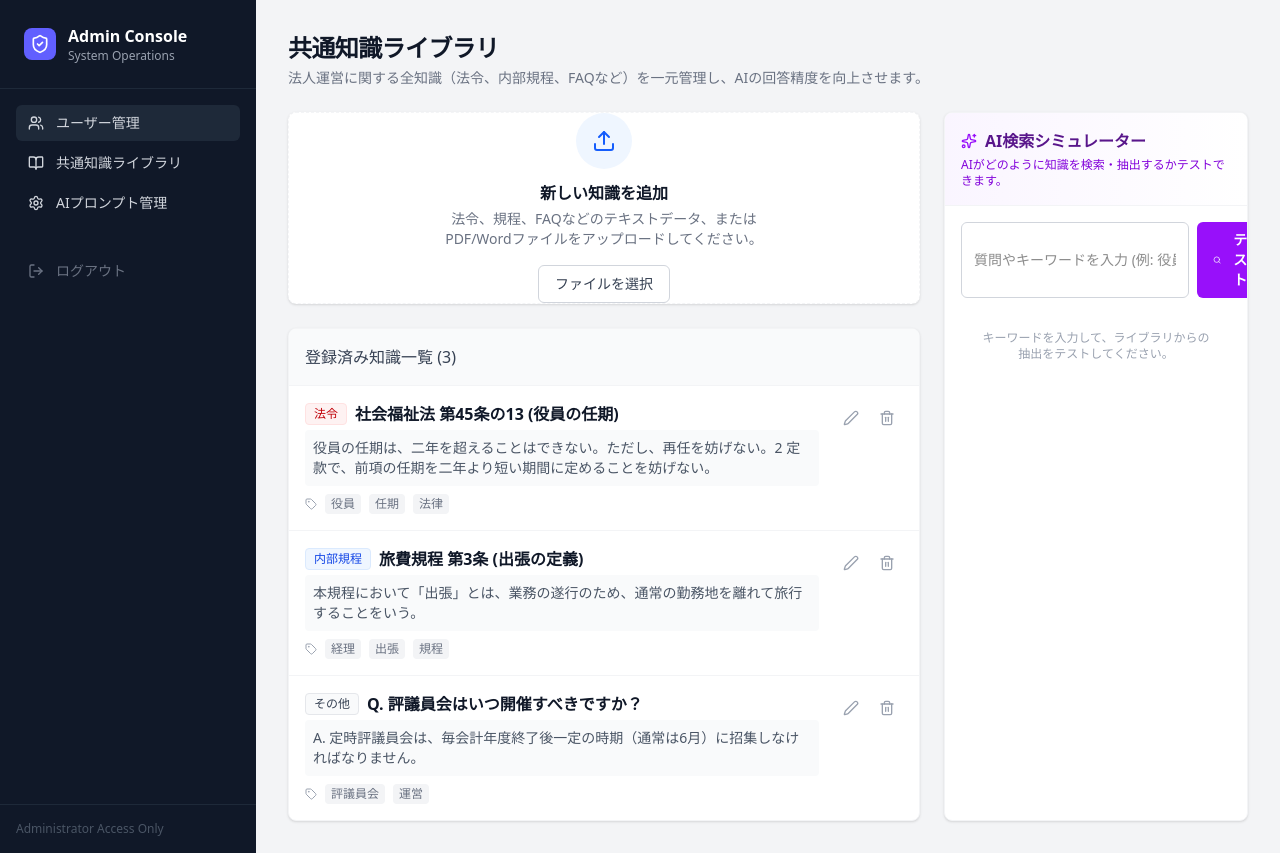
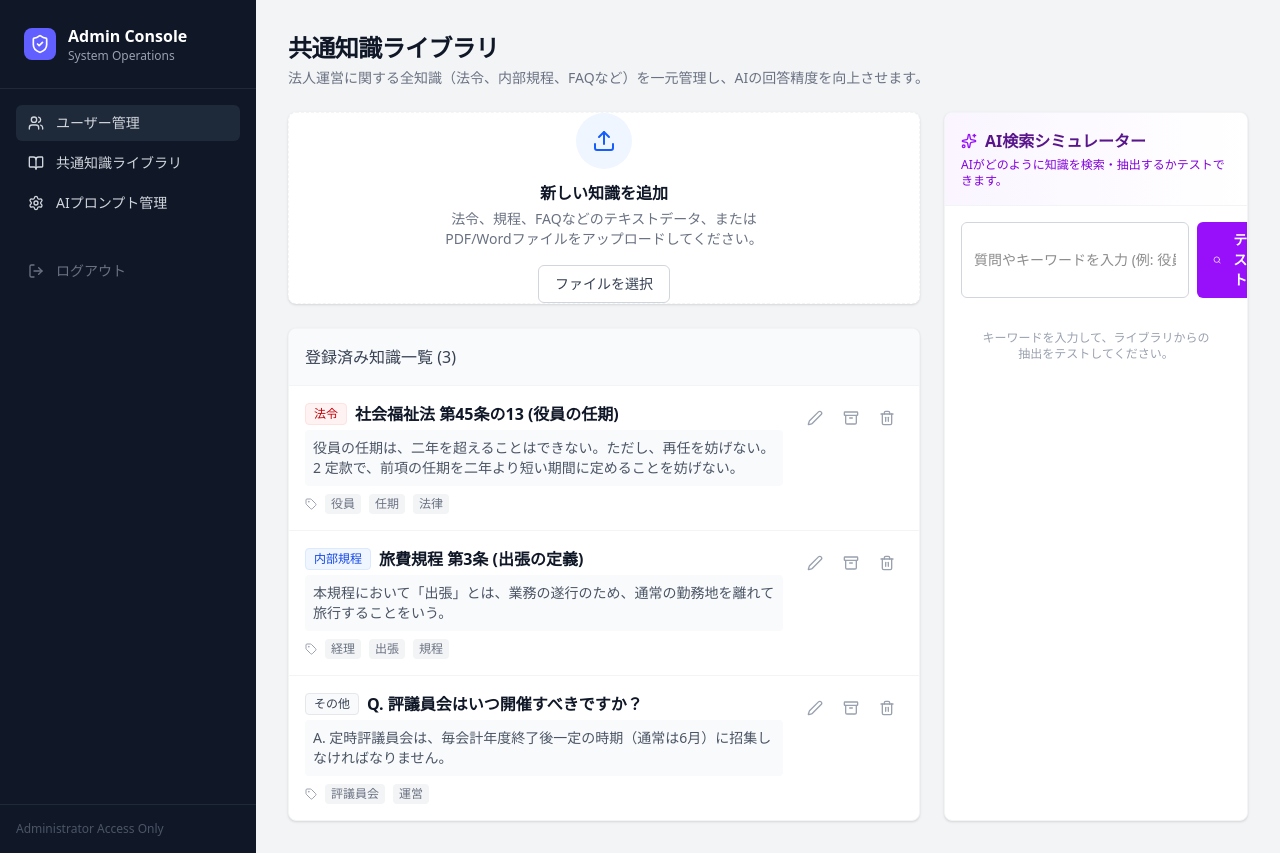
Before and after one commit to okaspo/social-welfare-console, a Next.js app: page /admin/dashboard/knowledge in a window 1280 px wide. Built offline with nearby package versions, Linux system fonts and the light colour scheme.

Commit message:
Implement Knowledge Archiving (Schema, Action, UI)

```diff
--- a/src/components/admin/knowledge-list.tsx
+++ b/src/components/admin/knowledge-list.tsx
@@ -1,12 +1,28 @@
 'use client'
 
 import { useState } from 'react'
-import { Edit2, Trash2, Tag, BookOpen } from 'lucide-react'
-import { KnowledgeItem } from '@/lib/admin/knowledge-data'
+import { archiveKnowledgeItem } from '@/lib/actions/knowledge'
+import { Archive, Edit2, Trash2, Tag, BookOpen } from 'lucide-react'
+// ... (imports)
 
 export default function KnowledgeList({ items }: { items: KnowledgeItem[] }) {
+    const handleArchive = async (id: string) => {
+        if (!confirm('この知識をアーカイブしますか？\n（削除はされませんが、AIの回答には使用されなくなります）')) return
+
+        const result = await archiveKnowledgeItem(id)
+        if (result.success) {
+            // Optimistic update or just rely on revalidate
+            // For simple list, revalidate might be enough if parent triggers it
+            // Ideally we accept a callback or use router.refresh() if this is deep client component
+            window.location.reload() // Simple brute force for prototype, ideally router.refresh
+        } else {
+            alert('アーカイブに失敗しました')
+        }
+    }
+
     return (
         <div className="bg-white border border-gray-100 rounded-lg shadow-sm overflow-hidden">
+            {/* ... header ... */}
             <div className="p-4 border-b border-gray-100 bg-gray-50 flex justify-between items-center">
                 <h3 className="font-medium text-gray-700">登録済み知識一覧 ({items.length})</h3>
             </div>
@@ -15,10 +31,11 @@ export default function KnowledgeList({ items }: { items: KnowledgeItem[] }) {
                     <div key={item.id} className="p-4 hover:bg-gray-50 transition-colors">
                         <div className="flex justify-between items-start gap-4">
                             <div className="flex-1">
+                                {/* ... content ... */}
                                 <div className="flex items-center gap-2 mb-1">
                                     <span className={`px-2 py-0.5 rounded text-xs font-medium border ${item.category === 'law' ? 'bg-red-50 text-red-700 border-red-100' :
-                                            item.category === 'internal_rule' ? 'bg-blue-50 text-blue-700 border-blue-100' :
-                                                'bg-gray-50 text-gray-700 border-gray-200'
+                                        item.category === 'internal_rule' ? 'bg-blue-50 text-blue-700 border-blue-100' :
+                                            'bg-gray-50 text-gray-700 border-gray-200'
                                         }`}>
                                         {item.category === 'law' ? '法令' : item.category === 'internal_rule' ? '内部規程' : 'その他'}
                                     </span>
@@ -40,6 +57,14 @@ export default function KnowledgeList({ items }: { items: KnowledgeItem[] }) {
                                 <button className="p-2 text-gray-400 hover:text-gray-900 rounded-md hover:bg-gray-200">
                                     <Edit2 className="h-4 w-4" />
                                 </button>
+                                <button
+                                    onClick={() => handleArchive(item.id)}
+                                    title="アーカイブ (AI使用停止)"
+                                    className="p-2 text-gray-400 hover:text-orange-600 rounded-md hover:bg-orange-50"
+                                >
+                                    <Archive className="h-4 w-4" />
+                                </button>
+                                {/* Disable Delete for now if intent is archive? Or keep it? User said "instead of delete". Keeping delete is fine for mistakes. */}
                                 <button className="p-2 text-gray-400 hover:text-red-600 rounded-md hover:bg-red-50">
                                     <Trash2 className="h-4 w-4" />
                                 </button>
--- /dev/null
+++ b/src/lib/actions/knowledge.ts
@@ -0,0 +1,26 @@
+'use server'
+
+import { createClient } from '@/lib/supabase/server'
+import { revalidatePath } from 'next/cache'
+
+export async function archiveKnowledgeItem(id: string) {
+    const supabase = await createClient()
+
+    try {
+        const { error } = await supabase
+            .from('knowledge_items')
+            .update({
+                is_active: false,
+                archived_at: new Date().toISOString()
+            })
+            .eq('id', id)
+
+        if (error) throw error
+
+        revalidatePath('/admin/dashboard')
+        return { success: true }
+    } catch (error) {
+        console.error('Failed to archive item:', error)
+        return { success: false, error: (error as Error).message }
+    }
+}
```
Also changed, not shown: 1 other file (tests, documents, lock files or other folders).
